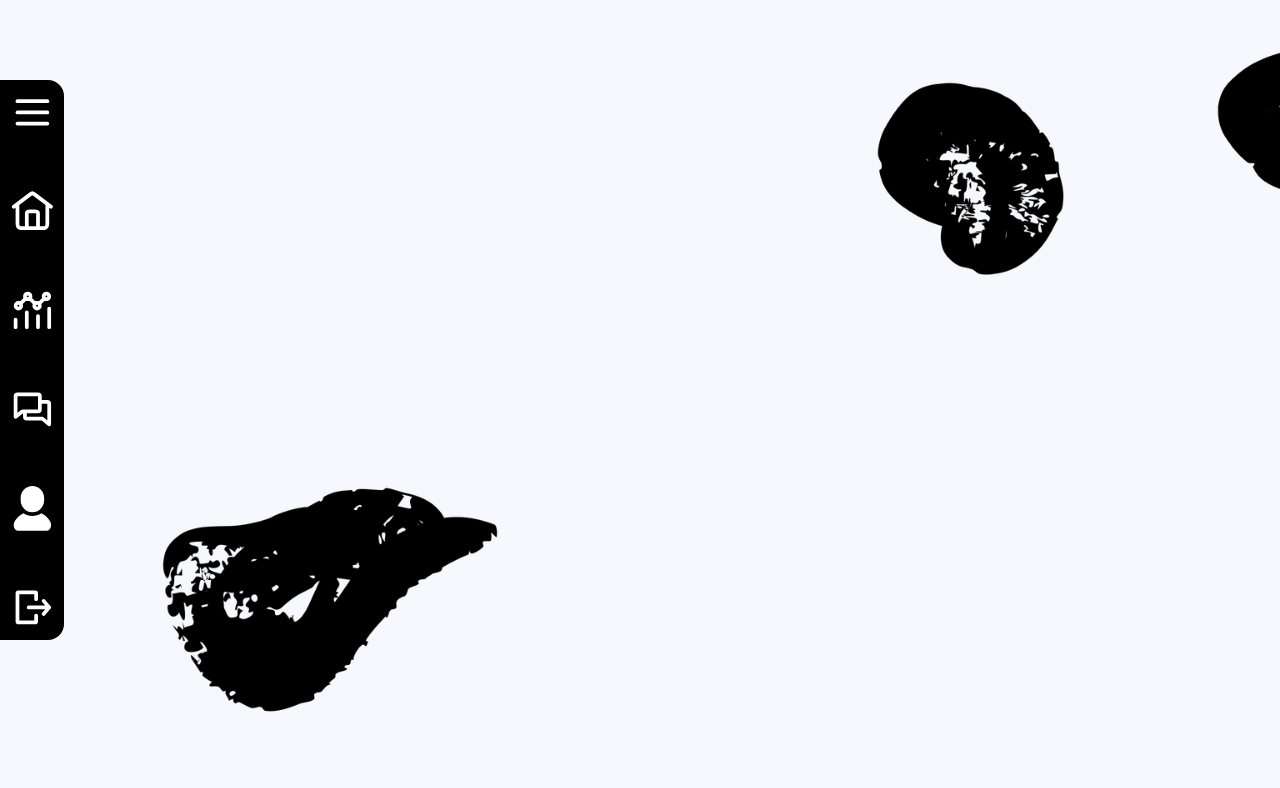
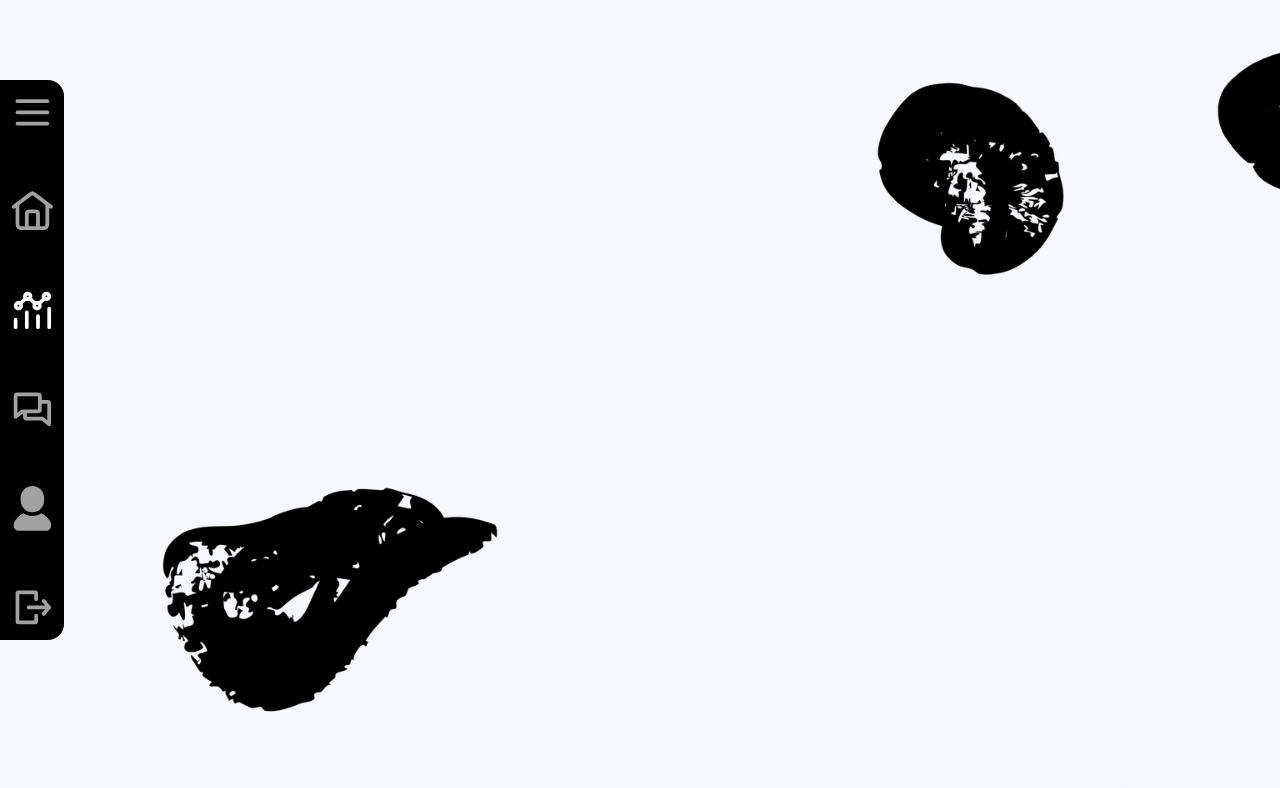
Before and after one commit to lucasquinaliasptech/MooTech, a website: page Versões Finais/Prototipo-MooTech/public/dashboard.html in a window 1280 px wide. Shown: the top 788 px of the page. Drawn offline with Linux system fonts and the light colour scheme.

Commit message:
feat: transição entre telas do cliente

```diff
--- a/Versões Finais/Prototipo-MooTech/public/css/dashboards.css
+++ b/Versões Finais/Prototipo-MooTech/public/css/dashboards.css
@@ -1,10 +1,11 @@
 body {
-  background-image: url('/public/assets/dashboards_fundo.png');
+  overflow: hidden;
+}
+
+.background {
   background-size: cover;
   background-position: center;
   background-repeat: no-repeat;
-  background-attachment: fixed;
-  overflow: hidden;
 }
 
 
@@ -24,7 +25,12 @@ body {
   border-radius: 0px 16px 16px 0px;
 }
 
+.navbar a {
+  display: flex;
+  align-items: center;
+  justify-content: center;
+}
+
 .navbar svg {
   width: 70%;
-
 }
--- a/Versões Finais/Prototipo-MooTech/public/dashboard.html
+++ b/Versões Finais/Prototipo-MooTech/public/dashboard.html
@@ -10,12 +10,12 @@
 <body>
     <img src="./assets/dashboards_fundo.png" class="background" alt="">
     <div class="navbar">
-        <svg viewBox="0 0 24 24" fill="none" xmlns="http://www.w3.org/2000/svg"><g id="SVGRepo_bgCarrier" stroke-width="0"></g><g id="SVGRepo_tracerCarrier" stroke-linecap="round" stroke-linejoin="round"></g><g id="SVGRepo_iconCarrier"> <path d="M4 18L20 18" stroke="#ffffff" stroke-width="2" stroke-linecap="round"></path> <path d="M4 12L20 12" stroke="#ffffff" stroke-width="2" stroke-linecap="round"></path> <path d="M4 6L20 6" stroke="#ffffff" stroke-width="2" stroke-linecap="round"></path> </g></svg>
-        <svg viewBox="0 0 24 24" fill="none" xmlns="http://www.w3.org/2000/svg"><g id="SVGRepo_bgCarrier" stroke-width="0"></g><g id="SVGRepo_tracerCarrier" stroke-linecap="round" stroke-linejoin="round"></g><g id="SVGRepo_iconCarrier"> <path d="M9 21V13.6C9 13.0399 9 12.7599 9.109 12.546C9.20487 12.3578 9.35785 12.2049 9.54601 12.109C9.75993 12 10.04 12 10.6 12H13.4C13.9601 12 14.2401 12 14.454 12.109C14.6422 12.2049 14.7951 12.3578 14.891 12.546C15 12.7599 15 13.0399 15 13.6V21M2 9.5L11.04 2.72C11.3843 2.46181 11.5564 2.33271 11.7454 2.28294C11.9123 2.23902 12.0877 2.23902 12.2546 2.28295C12.4436 2.33271 12.6157 2.46181 12.96 2.72L22 9.5M4 8V17.8C4 18.9201 4 19.4802 4.21799 19.908C4.40974 20.2843 4.7157 20.5903 5.09202 20.782C5.51985 21 6.0799 21 7.2 21H16.8C17.9201 21 18.4802 21 18.908 20.782C19.2843 20.5903 19.5903 20.2843 19.782 19.908C20 19.4802 20 18.9201 20 17.8V8L13.92 3.44C13.2315 2.92361 12.8872 2.66542 12.5091 2.56589C12.1754 2.47804 11.8246 2.47804 11.4909 2.56589C11.1128 2.66542 10.7685 2.92361 10.08 3.44L4 8Z" stroke="#ffffff" stroke-width="2" stroke-linecap="round" stroke-linejoin="round"></path> </g></svg>
-        <svg viewBox="0 0 24 24" fill="none" xmlns="http://www.w3.org/2000/svg"><g id="SVGRepo_bgCarrier" stroke-width="0"></g><g id="SVGRepo_tracerCarrier" stroke-linecap="round" stroke-linejoin="round"></g><g id="SVGRepo_iconCarrier"> <path d="M3 21V17M9 21V13M15 21V15M21 21V11M8.43934 5.56066C8.71079 5.83211 9.08579 6 9.5 6C9.91421 6 10.2892 5.83211 10.5607 5.56066M8.43934 5.56066C8.16789 5.28921 8 4.91421 8 4.5C8 3.67157 8.67157 3 9.5 3C10.3284 3 11 3.67157 11 4.5C11 4.91421 10.8321 5.28921 10.5607 5.56066M8.43934 5.56066L5.56066 8.43934M5.56066 8.43934C5.28921 8.16789 4.91421 8 4.5 8C3.67157 8 3 8.67157 3 9.5C3 10.3284 3.67157 11 4.5 11C5.32843 11 6 10.3284 6 9.5C6 9.08579 5.83211 8.71079 5.56066 8.43934ZM10.5607 5.56066L13.4393 8.43934M13.4393 8.43934C13.1679 8.71079 13 9.08579 13 9.5C13 10.3284 13.6716 11 14.5 11C15.3284 11 16 10.3284 16 9.5C16 9.08579 15.8321 8.71079 15.5607 8.43934M13.4393 8.43934C13.7108 8.16789 14.0858 8 14.5 8C14.9142 8 15.2892 8.16789 15.5607 8.43934M15.5607 8.43934L18.4393 5.56066M18.4393 5.56066C18.7108 5.83211 19.0858 6 19.5 6C20.3284 6 21 5.32843 21 4.5C21 3.67157 20.3284 3 19.5 3C18.6716 3 18 3.67157 18 4.5C18 4.91421 18.1679 5.28921 18.4393 5.56066Z" stroke="#ffffff" stroke-width="2" stroke-linecap="round" stroke-linejoin="round"></path> </g></svg>
-        <svg viewBox="0 0 24 24" fill="none" xmlns="http://www.w3.org/2000/svg"><g id="SVGRepo_bgCarrier" stroke-width="0"></g><g id="SVGRepo_tracerCarrier" stroke-linecap="round" stroke-linejoin="round"></g><g id="SVGRepo_iconCarrier"> <g id="Communication / Chat_Conversation"> <path id="Vector" d="M16 8H20C20.5523 8 21 8.44772 21 9V20L17.667 17.231C17.4875 17.0818 17.2608 17 17.0273 17H9C8.44771 17 8 16.5523 8 16V13M16 8V5C16 4.44772 15.5523 4 15 4H4C3.44772 4 3 4.44772 3 5V16.0003L6.33301 13.2308C6.51255 13.0817 6.73924 13 6.97266 13H8M16 8V12C16 12.5523 15.5523 13 15 13H8" stroke="#ffffff" stroke-width="2" stroke-linecap="round" stroke-linejoin="round"></path> </g> </g></svg>
-        <svg version="1.1" id="_x32_" xmlns="http://www.w3.org/2000/svg" xmlns:xlink="http://www.w3.org/1999/xlink" viewBox="0 0 512 512" xml:space="preserve" fill="#000000"><g id="SVGRepo_bgCarrier" stroke-width="0"></g><g id="SVGRepo_tracerCarrier" stroke-linecap="round" stroke-linejoin="round"></g><g id="SVGRepo_iconCarrier"> <style type="text/css"> .st0{fill:#ffffff;} </style> <g> <path class="st0" d="M458.159,404.216c-18.93-33.65-49.934-71.764-100.409-93.431c-28.868,20.196-63.938,32.087-101.745,32.087 c-37.828,0-72.898-11.89-101.767-32.087c-50.474,21.667-81.479,59.782-100.398,93.431C28.731,448.848,48.417,512,91.842,512 c43.426,0,164.164,0,164.164,0s120.726,0,164.153,0C463.583,512,483.269,448.848,458.159,404.216z"></path> <path class="st0" d="M256.005,300.641c74.144,0,134.231-60.108,134.231-134.242v-32.158C390.236,60.108,330.149,0,256.005,0 c-74.155,0-134.252,60.108-134.252,134.242V166.4C121.753,240.533,181.851,300.641,256.005,300.641z"></path> </g> </g></svg>
-        <svg viewBox="0 0 24 24" fill="none" xmlns="http://www.w3.org/2000/svg"><g id="SVGRepo_bgCarrier" stroke-width="0"></g><g id="SVGRepo_tracerCarrier" stroke-linecap="round" stroke-linejoin="round"></g><g id="SVGRepo_iconCarrier"> <path d="M14 7.63636L14 4.5C14 4.22386 13.7761 4 13.5 4L4.5 4C4.22386 4 4 4.22386 4 4.5L4 19.5C4 19.7761 4.22386 20 4.5 20L13.5 20C13.7761 20 14 19.7761 14 19.5L14 16.3636" stroke="#ffffff" stroke-width="2" stroke-linecap="round" stroke-linejoin="round"></path> <path d="M10 12L21 12M21 12L18.0004 8.5M21 12L18 15.5" stroke="#ffffff" stroke-width="2" stroke-linecap="round" stroke-linejoin="round"></path> </g></svg>
+        <svg viewBox="0 0 24 24" fill="none" xmlns="http://www.w3.org/2000/svg"><g id="SVGRepo_bgCarrier" stroke-width="0"></g><g id="SVGRepo_tracerCarrier" stroke-linecap="round" stroke-linejoin="round"></g><g id="SVGRepo_iconCarrier"> <path d="M4 18L20 18" stroke="#a1a1a1" stroke-width="2" stroke-linecap="round"></path> <path d="M4 12L20 12" stroke="#a1a1a1" stroke-width="2" stroke-linecap="round"></path> <path d="M4 6L20 6" stroke="#a1a1a1" stroke-width="2" stroke-linecap="round"></path> </g></svg>
+        <a href="home.html"><svg viewBox="0 0 24 24" fill="none" xmlns="http://www.w3.org/2000/svg"><g id="SVGRepo_bgCarrier" stroke-width="0"></g><g id="SVGRepo_tracerCarrier" stroke-linecap="round" stroke-linejoin="round"></g><g id="SVGRepo_iconCarrier"> <path d="M9 21V13.6C9 13.0399 9 12.7599 9.109 12.546C9.20487 12.3578 9.35785 12.2049 9.54601 12.109C9.75993 12 10.04 12 10.6 12H13.4C13.9601 12 14.2401 12 14.454 12.109C14.6422 12.2049 14.7951 12.3578 14.891 12.546C15 12.7599 15 13.0399 15 13.6V21M2 9.5L11.04 2.72C11.3843 2.46181 11.5564 2.33271 11.7454 2.28294C11.9123 2.23902 12.0877 2.23902 12.2546 2.28295C12.4436 2.33271 12.6157 2.46181 12.96 2.72L22 9.5M4 8V17.8C4 18.9201 4 19.4802 4.21799 19.908C4.40974 20.2843 4.7157 20.5903 5.09202 20.782C5.51985 21 6.0799 21 7.2 21H16.8C17.9201 21 18.4802 21 18.908 20.782C19.2843 20.5903 19.5903 20.2843 19.782 19.908C20 19.4802 20 18.9201 20 17.8V8L13.92 3.44C13.2315 2.92361 12.8872 2.66542 12.5091 2.56589C12.1754 2.47804 11.8246 2.47804 11.4909 2.56589C11.1128 2.66542 10.7685 2.92361 10.08 3.44L4 8Z" stroke="#a1a1a1" stroke-width="2" stroke-linecap="round" stroke-linejoin="round"></path> </g></svg></a>
+        <a href="dashboard.html"><svg viewBox="0 0 24 24" fill="none" xmlns="http://www.w3.org/2000/svg"><g id="SVGRepo_bgCarrier" stroke-width="0"></g><g id="SVGRepo_tracerCarrier" stroke-linecap="round" stroke-linejoin="round"></g><g id="SVGRepo_iconCarrier"> <path d="M3 21V17M9 21V13M15 21V15M21 21V11M8.43934 5.56066C8.71079 5.83211 9.08579 6 9.5 6C9.91421 6 10.2892 5.83211 10.5607 5.56066M8.43934 5.56066C8.16789 5.28921 8 4.91421 8 4.5C8 3.67157 8.67157 3 9.5 3C10.3284 3 11 3.67157 11 4.5C11 4.91421 10.8321 5.28921 10.5607 5.56066M8.43934 5.56066L5.56066 8.43934M5.56066 8.43934C5.28921 8.16789 4.91421 8 4.5 8C3.67157 8 3 8.67157 3 9.5C3 10.3284 3.67157 11 4.5 11C5.32843 11 6 10.3284 6 9.5C6 9.08579 5.83211 8.71079 5.56066 8.43934ZM10.5607 5.56066L13.4393 8.43934M13.4393 8.43934C13.1679 8.71079 13 9.08579 13 9.5C13 10.3284 13.6716 11 14.5 11C15.3284 11 16 10.3284 16 9.5C16 9.08579 15.8321 8.71079 15.5607 8.43934M13.4393 8.43934C13.7108 8.16789 14.0858 8 14.5 8C14.9142 8 15.2892 8.16789 15.5607 8.43934M15.5607 8.43934L18.4393 5.56066M18.4393 5.56066C18.7108 5.83211 19.0858 6 19.5 6C20.3284 6 21 5.32843 21 4.5C21 3.67157 20.3284 3 19.5 3C18.6716 3 18 3.67157 18 4.5C18 4.91421 18.1679 5.28921 18.4393 5.56066Z" stroke="#ffffff" stroke-width="2" stroke-linecap="round" stroke-linejoin="round"></path> </g></svg></a>
+        <a href="suporte.html"><svg viewBox="0 0 24 24" fill="none" xmlns="http://www.w3.org/2000/svg"><g id="SVGRepo_bgCarrier" stroke-width="0"></g><g id="SVGRepo_tracerCarrier" stroke-linecap="round" stroke-linejoin="round"></g><g id="SVGRepo_iconCarrier"> <g id="Communication / Chat_Conversation"> <path id="Vector" d="M16 8H20C20.5523 8 21 8.44772 21 9V20L17.667 17.231C17.4875 17.0818 17.2608 17 17.0273 17H9C8.44771 17 8 16.5523 8 16V13M16 8V5C16 4.44772 15.5523 4 15 4H4C3.44772 4 3 4.44772 3 5V16.0003L6.33301 13.2308C6.51255 13.0817 6.73924 13 6.97266 13H8M16 8V12C16 12.5523 15.5523 13 15 13H8" stroke="#a1a1a1" stroke-width="2" stroke-linecap="round" stroke-linejoin="round"></path> </g> </g></svg></a>
+        <a href="perfil.html"><svg version="1.1" id="_x32_" xmlns="http://www.w3.org/2000/svg" xmlns:xlink="http://www.w3.org/1999/xlink" viewBox="0 0 512 512" xml:space="preserve" fill="#a1a1a1"><g id="SVGRepo_bgCarrier" stroke-width="0"></g><g id="SVGRepo_tracerCarrier" stroke-linecap="round" stroke-linejoin="round"></g><g id="SVGRepo_iconCarrier"> <style type="text/css"> .st0{fill:#a1a1a1;} </style> <g> <path class="st0" d="M458.159,404.216c-18.93-33.65-49.934-71.764-100.409-93.431c-28.868,20.196-63.938,32.087-101.745,32.087 c-37.828,0-72.898-11.89-101.767-32.087c-50.474,21.667-81.479,59.782-100.398,93.431C28.731,448.848,48.417,512,91.842,512 c43.426,0,164.164,0,164.164,0s120.726,0,164.153,0C463.583,512,483.269,448.848,458.159,404.216z"></path> <path class="st0" d="M256.005,300.641c74.144,0,134.231-60.108,134.231-134.242v-32.158C390.236,60.108,330.149,0,256.005,0 c-74.155,0-134.252,60.108-134.252,134.242V166.4C121.753,240.533,181.851,300.641,256.005,300.641z"></path> </g> </g></svg></a>
+        <svg viewBox="0 0 24 24" fill="none" xmlns="http://www.w3.org/2000/svg"><g id="SVGRepo_bgCarrier" stroke-width="0"></g><g id="SVGRepo_tracerCarrier" stroke-linecap="round" stroke-linejoin="round"></g><g id="SVGRepo_iconCarrier"> <path d="M14 7.63636L14 4.5C14 4.22386 13.7761 4 13.5 4L4.5 4C4.22386 4 4 4.22386 4 4.5L4 19.5C4 19.7761 4.22386 20 4.5 20L13.5 20C13.7761 20 14 19.7761 14 19.5L14 16.3636" stroke="#a1a1a1" stroke-width="2" stroke-linecap="round" stroke-linejoin="round"></path> <path d="M10 12L21 12M21 12L18.0004 8.5M21 12L18 15.5" stroke="#a1a1a1" stroke-width="2" stroke-linecap="round" stroke-linejoin="round"></path> </g></svg>
     </div>
 </body>
 </html>
```
Also changed, not shown: Versões Finais/Prototipo-MooTech/public/home.html (+6 -6 lines), Versões Finais/Prototipo-MooTech/public/perfil.html (+6 -6 lines), Versões Finais/Prototipo-MooTech/public/suporte.html (+6 -6 lines).
